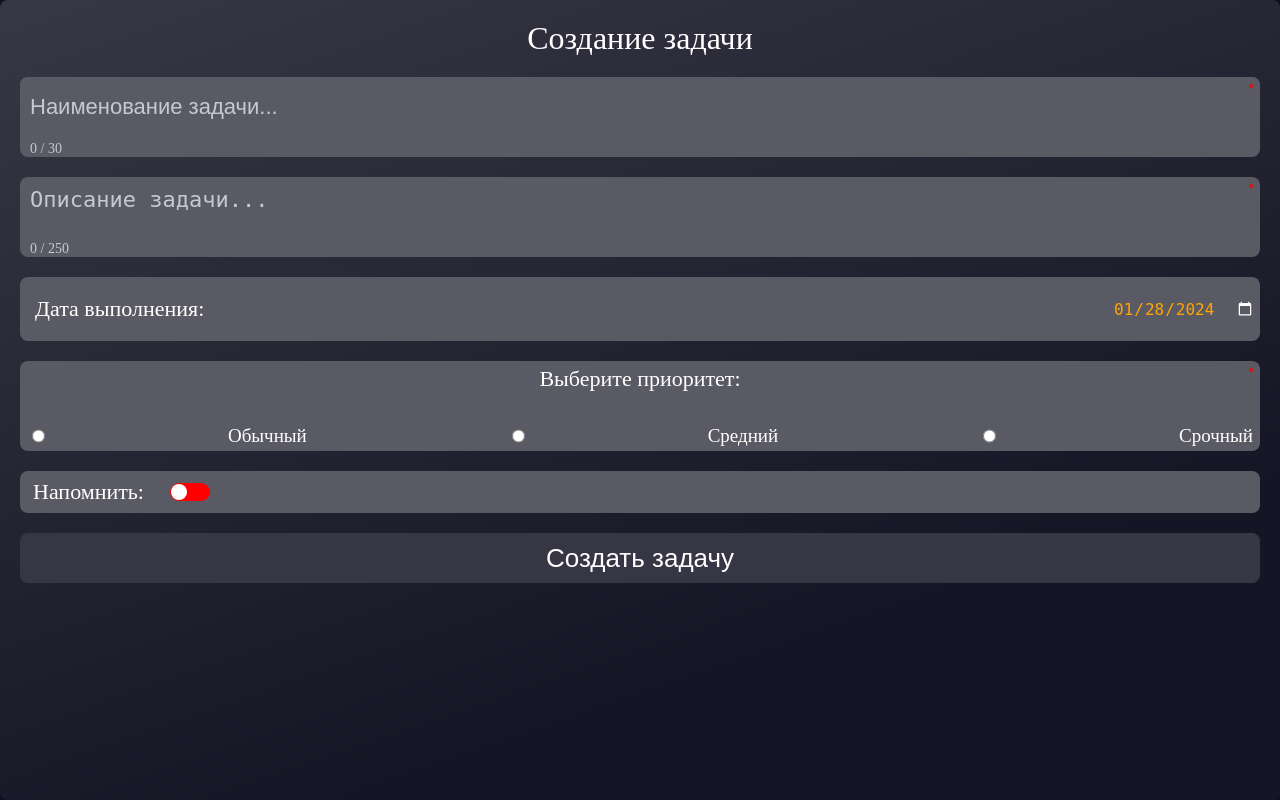
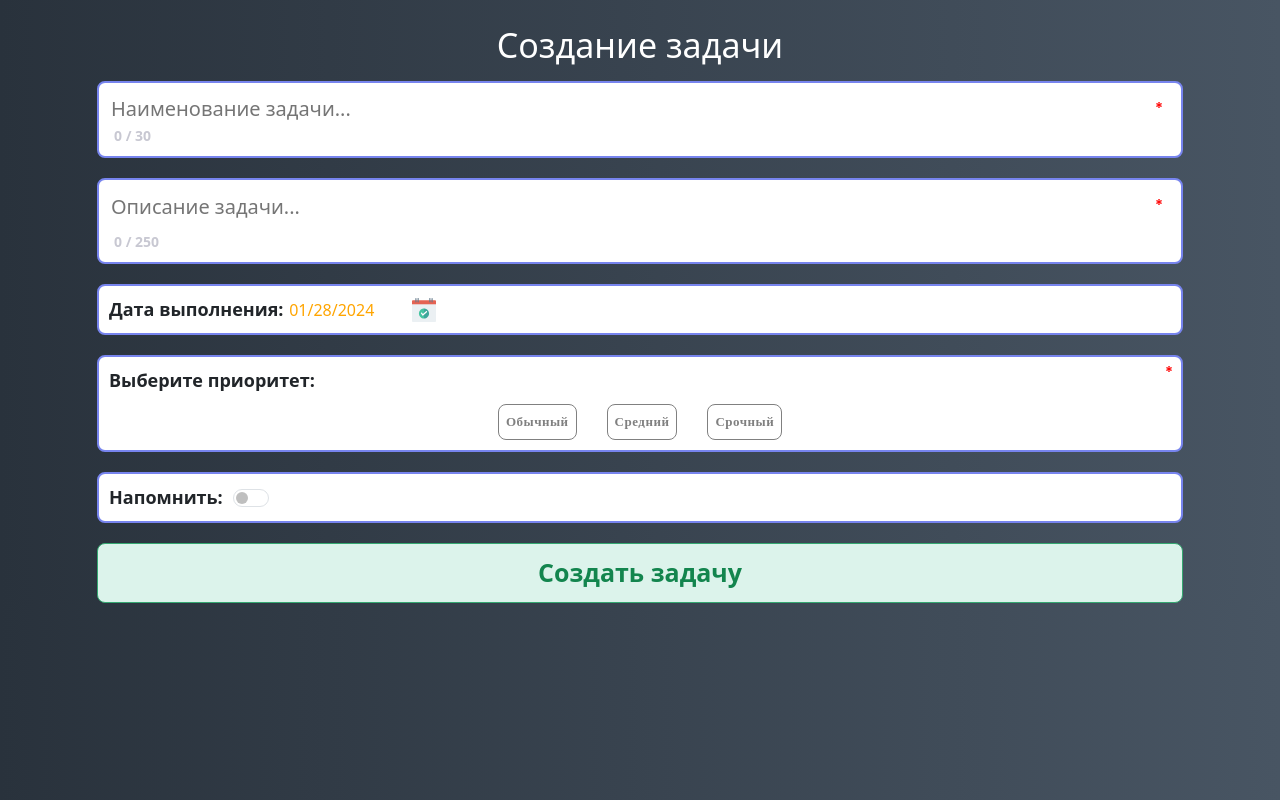
Before and after one commit to dimas-py/TG-Task-Bot, a Flask app: page / in a window 1280 px wide. Run offline with Flask 3, Linux system fonts and the light colour scheme; some libraries are stand-ins or nearby versions.

Commit message:
Новые стили создания задач

```diff
--- a/bot.py
+++ b/bot.py
@@ -7,7 +7,7 @@ from bd_config import User,Task, Session
 from keyboard import create_main_keyboard
 
 BOT_TOKEN = "6481132072:AAEcFRg5bH9eEgzUXHMdyzOkdTHClDAqrfw"
-FLASK_URL = 'https://8e95-94-231-133-134.ngrok-free.app'
+FLASK_URL = 'https://6763-94-231-133-134.ngrok-free.app'
 bot = Bot(BOT_TOKEN, parse_mode="HTML")
 dp = Dispatcher()
 
--- a/static/scripts.js
+++ b/static/scripts.js
@@ -45,16 +45,6 @@ if (counter_task_name_length == 30) {
 }
 
 
-let checkbox = document.querySelector('.checkbox-inp');
-let notifications = document.querySelector('.notifications');
-
-checkbox.addEventListener('change', function () {
-if (checkbox.checked) {
-    notifications.classList.add('show');
-} else {
-    notifications.classList.remove('show');
-}
-});
 
 document.addEventListener('DOMContentLoaded', function () {
 let radioButtons = document.querySelectorAll('.radio-priority input[type="radio"]');
@@ -75,3 +65,31 @@ radioButton.addEventListener('change', function () {
 });
 });
 });
+
+
+
+document.addEventListener('input', function(event) {
+    if (event.target.tagName.toLowerCase() === 'textarea') {
+        adjustTextareaHeight(event.target);
+    }
+});
+
+function adjustTextareaHeight(textarea) {
+    textarea.style.height = 'auto';
+    textarea.style.height = (textarea.scrollHeight) + 'px';
+}
+
+
+
+document.addEventListener('DOMContentLoaded', function () {
+  var checkbox = document.getElementById('checkbox');
+  var notificationsDiv = document.querySelector('.notifications-div');
+
+  checkbox.addEventListener('change', function () {
+    if (checkbox.checked) {
+      notificationsDiv.style.maxHeight = '60px';
+    } else {
+      notificationsDiv.style.maxHeight = '0';
+    }
+  });
+});
--- a/static/style.css
+++ b/static/style.css
@@ -1,234 +1,164 @@
-
 body {
-    font-style: normal;
-    line-height: normal;
-    background-color: #0F1022;
-    color: white;
-    display: flex;
-    justify-content: center;
-    align-items: center;
-}
-html, body {
-    height: 100%;
-    margin: 0;
-}
-
-
-.container {
-    display: flex;
-    justify-content: center;
-    border-radius: 8px;
-    background: linear-gradient(161deg, #383745 0%, #161525 73.97%, #161525 73.97%);
-    width: 100%;
-    height: 100%;
-}
-
-.container-forms {
-    margin: 20px 20px 20px 20px;
-    width: 100%;
+    background: #485563;  /* fallback for old browsers */
+    background: -webkit-linear-gradient(to right, #29323c, #485563);  /* Chrome 10-25, Safari 5.1-6 */
+    background: linear-gradient(to right, #29323c, #485563); /* W3C, IE 10+/ Edge, Firefox 16+, Chrome 26+, Opera 12+, Safari 7+ */
 }
 
 .task-topic {
     display: flex;
     justify-content: center;
-    font-size: 32px;
-    margin-bottom: 20px;
+    color: white;
+    font-size: 34px;
+    margin-top: 20px;
+    margin-bottom: 10px;
 }
 
 .input-box {
-    display: block;
-    justify-content: center;
+    font-size: 18px;
+    font-weight: bold;
+    border-radius: 8px;
+    background: white;
+    border: 2px solid #7784ee;
+    margin: 0 15px;
     margin-bottom: 20px;
-    border-radius: 8px;
-    width: 100%;
-    background-color: #5A5A64;
-}
-
-
-::placeholder {
-    color: #C8C8D2;
-    font-size: 22px;
+    padding: 10px;
 }
 
 .name-task {
-    margin: 0 auto;
-    height: 64px;
+    font-size: 20px;
+    outline:none;
     border: none;
-    outline:none;
-    color: white;
+    border-radius: 8px;
     box-sizing: border-box;
-    padding-left: 10px;
     padding-right: 10px;
+    width: 100%;
 }
 
-
 .task-box-text {
+    font-size: 20px;
+    outline:none;
+    border: none;
+    border-radius: 8px;
+    box-sizing: border-box;
+    padding-right: 10px;
     width: 100%;
-    border-radius: 8px;
-    background: none;
-    border: none;
-    outline:none;
-    display: flex;
     resize: none;
-    padding: 0;
-    height: 64px;
-    color: white;
-    box-sizing: border-box;
-    padding-top: 10px;
-    padding-left: 10px;
 }
 
-
 .counter-task-box {
-    padding-left: 10px;
+    padding-left: 5px;
     font-size: 14px;
     color: #C8C8D2;
 }
 
-
-
 .counter-name {
-    padding-left: 10px;
+    padding-left: 5px;
     font-size: 14px;
     color: #C8C8D2;
-}
-
-
-.task-date {
-    display: flex;
-    justify-content: space-between;
-    height: 64px;
-    font-size: 22px;
-}
-
-
-::-webkit-calendar-picker-indicator {
-    filter: invert(1);
-    margin: 0px;
-}
-
-
-
-.date-description {
-    display: flex;
-    align-items: center;
-    padding-left: 15px;;
 }
 
 .date-style {
     background: none;
     border: none;
     outline: none;
-    padding-right: 5px;
     color: orange;
     font-size: 16px;
 }
 
+input[type="date"]::-webkit-calendar-picker-indicator {
+    color: rgba(0, 0, 0, 0);
+    opacity: 1;
+    display: block;
+    background: url("date.svg");
+    width: 20px;
+    height: 20px;
+    border-width: thin;
+}
+
 .priority-task {
-    height: 90px;
     background-image: url("star.svg");
     background-repeat: no-repeat;
     background-position: right top;
-    background-size: 1.150rem 1.150rem;
-    font-size: 22px;
+    background-size: 1.5rem 1.5rem;
 }
 
-.prority-topic {
-    display: flex;
-    justify-content: center;
-    padding-top: 5px;
+.name-task {
+    background-image: url("star.svg");
+    background-repeat: no-repeat;
+    background-position: right top;
+    background-size: 1.5rem 1.5rem;
 }
 
 .radio-priority {
     display: flex;
-    justify-content: space-between;
-    margin-top: 30px;
-    padding: 0 7px ;
+    justify-content: center;
+    padding-top: 10px;
 }
 
-.priority-description {
-    font-size: 19px;
-    margin-left: -20px;
-    margin-top: 3px;
+.radio-priority input[type="radio"] {
+    display: none;
+}
 
+.radio-priority label {
+    font-family: Poppins;
+    font-size: 13px;
+    font-style: normal;
+    font-weight: 600;
+    line-height: 20px;
+    letter-spacing: 0.5px;
+    padding: 7px;
+    border-radius: 8px;
+    display: inline-flex;
+    align-items: center;
+    text-align: center;
+    border: 0.5px solid #808080;
+    color: #808080;
+    margin: 0 15px;
+}
+
+/* Добавим стиль для сброса стандартных стилей активного состояния на мобильных устройствах */
+@media only screen and (max-width: 767px) {
+    .radio-priority label:active {
+        -webkit-tap-highlight-color: transparent;
+        -webkit-user-select: none;
+        -moz-user-select: none;
+        -ms-user-select: none;
+        user-select: none;
+    }
+}
+
+#ordinary:checked + label {
+    border-color: #08A0F7;
+    color: #08A0F7;
+    background: #E1F2FC;
+}
+
+#average:checked + label {
+    border-color: #E18109;
+    color: #E18109;
+    background: #FFF8EF;
+}
+
+#urgent:checked + label {
+    border-color: #F85640;
+    color: #F85640;
+    background: #FFF8F8;
 }
 
 
-.checkbox {
-    display: inline-block;
+.check {
+    display: flex;
+    align-items: flex-start;
 }
 
-.checkbox-inp {
-    position: absolute;
-    opacity: 0;
-    width: 0;
-    height: 0;
-    appearance: none;
-}
-
-.checkbox-inner {
-    display: inline-block;
-    position: relative;
-    font-size: 22px;
-    padding: 8px;
-    margin-left: 5px;
-}
-
-.checkbox-inner::before {
-    display: block;
-    content: "";
-    position: absolute;
-    left: 0;
-    top: 0;
-    width: 40px;
-    height: 18px;
-    border-radius: 20px;
-    background-color: red;
-    margin-top: 12px;
-    margin-left: 145px;
-    transition: background-color .4s;
-}
-
-
-.checkbox-inner::after {
-    display: block;
-    content: "";
-    position: absolute;
-    width: 16px;
-    height: 16px;
-    border-radius: 15px;
-    background-color: white;
-    margin-left: 136px;
-    margin-top: -21.5px;
-    left: 10px;
-    transition: background-color .4s , left .4s;
-}
-
-.checkbox-inp:checked + .checkbox-inner::before {
-    background-color: #13CE66
-}
-
-.checkbox-inp:checked + .checkbox-inner::after {
-    background-color: white;
-    left: 30px;
-}
-
-.notifications {
-    flex-direction: column;
-    align-items: flex-start;
-    height: 42px;
-    width: 100%;
-    overflow: hidden;
-    transition: height 0.5s ease;
-}
-
-.notifications.show {
-    height: 120px;
+.check-text {
+    padding-right: 10px;
 }
 
 .notifications-div {
-    padding-left: 15px;
-    font-size: 22px;
+  max-height: 0;
+  overflow: hidden;
+  transition: max-height 0.5s ease-out; /* Изменено на max-height */
 }
 
 .times {
@@ -240,36 +170,36 @@ html, body {
 }
 
 .button-submit {
-    height: 50px;
-    background: #373644
+    display: flex;
+    justify-content: center;
+    height: 60px;
+    width: 100%;
 }
 
 .btn-submit {
+    font-size: 25px;
+    font-weight: bold;
+    color: #13854E;
+    border: 0.5px solid #34A770;
+    background: #DCF3EB;
+    border-radius: 8px;
+    box-sizing: border-box;
     width: 100%;
     height: 100%;
-    background: none;
-    border: none;
-    color: white;
-    font-size: 26px;
+    margin: 0 15px;
 }
 
 .btn-submit:active {
     transform: scale(0.96);
 }
 
-
-
 .validate-input:invalid,
 .validate-input:valid {
   background-image: url("star.svg");
   background-repeat: no-repeat;
   background-position: right top;
-  background-size: 1.150rem 1.150rem;
+  background-size: 1.5rem 1.5rem;
 }
 .validate-input:valid {
   background-image: none;
 }
-
-input[type='radio'] {
-    accent-color: #13CE66;
-}
--- a/templates/index.html
+++ b/templates/index.html
@@ -4,6 +4,7 @@
     <meta charset="UTF-8">
     <meta name="viewport" content="width=device-width, initial-scale=1.0">
     <link type="text/css" href="{{ url_for('static', filename='style.css')}}" rel="stylesheet" />
+    <link href="https://cdn.jsdelivr.net/npm/bootstrap@5.3.2/dist/css/bootstrap.min.css" rel="stylesheet" integrity="sha384-T3c6CoIi6uLrA9TneNEoa7RxnatzjcDSCmG1MXxSR1GAsXEV/Dwwykc2MPK8M2HN" crossorigin="anonymous">
     <title>Document</title>
 </head>
 <body>
@@ -14,14 +15,14 @@
 
             <div class="task-topic">Создание задачи</div>
             <div class="input-box">
-                <input maxlength="30" class="input-box name-task validate-input" type="text" name="name-task-id" id="name-task-id" placeholder="Наименование задачи..." required>
+                <input maxlength="30" class="name-task validate-input" type="text" name="name-task-id" id="name-task-id" placeholder="Наименование задачи..." required>
                 <div class="counter-name">
                     <span class="current-name">0</span>&nbsp;/
                     <span class="total">30</span>
                 </div>
             </div>
             <div class="input-box task-box">
-                <textarea maxlength="250" class="task-box-text validate-input" name="taskDescription" id="taskDescription" cols="30" rows="10" placeholder="Описание задачи..." required></textarea>
+                <textarea maxlength="250" class="task-box-text validate-input" name="taskDescription" id="taskDescription" rows="1" placeholder="Описание задачи..." required></textarea>
                 <div class="counter-task-box">
                     <span class="current">0</span>&nbsp;/
                     <span class="total">250</span>
@@ -39,23 +40,22 @@
                     <input type="radio" name="prority" id="urgent" required><label for="urgent" class="priority-description">Срочный</label>
                 </div>
             </div>
+
+
+
             <div class="input-box notifications">
-                <div class="notify-div">
-                    <label class="checkbox" for="checkbox">
-                        <input class="checkbox-inp" type="checkbox" name="notification" id="checkbox">
-                        <span class="checkbox-inner">Напомнить:</span>
-                    </label>
+                <div class="check">
+                    <div class="check-text">Напомнить:</div>
+                   <div class="form-switch">
+                        <input class="form-check-input custom-checkbox" type="checkbox" name="notification" id="checkbox">
+                   </div>
                 </div>
-                <div class="not-id">
-                    <div class="notifications-div">
-
-                        <label for="once-time" class="once-date-description">В запланированный день в:</label>
-                        <input class="times" type="time" name="once" id="once-time">
-                        <label for="once-time" class="once-time-msk-description">мск</label>
-                    </div>
+                <div class="notifications-div">
+                    <label for="once-time" class="once-date-description">В запланированный день в:</label>
+                    <input class="times" type="time" name="once" id="once-time">
                 </div>
             </div>
-            <div class="input-box button-submit">
+            <div class="button-submit">
                 <button class="btn-submit" id="button" type="submit">Создать задачу</button>
             </div>
         </form>
```
